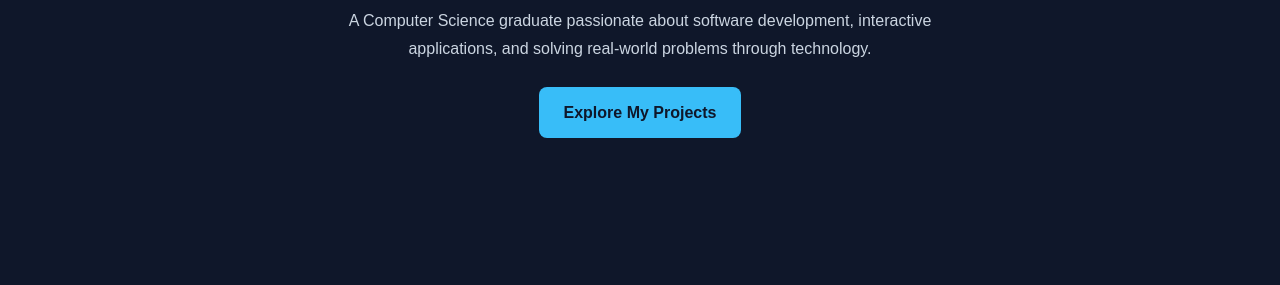
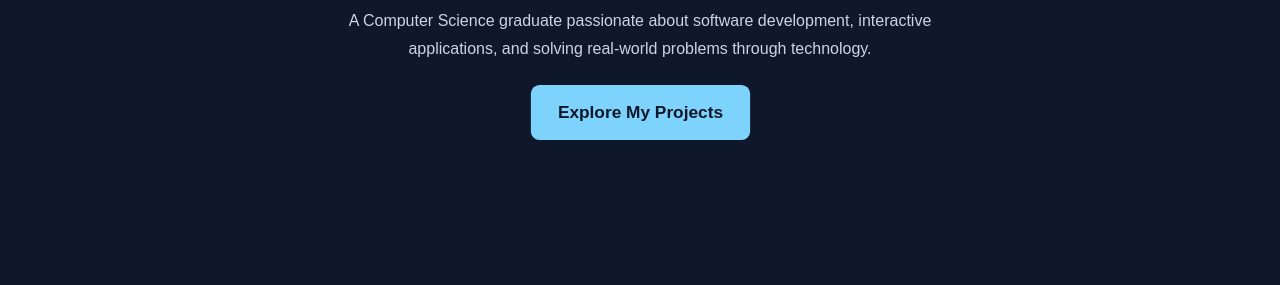
Before and after one commit to foonyx/foonyx.github.io, a plain HTML site: page index.html in a window 1280 px wide. In both pictures the pointer is over the link "Explore My Projects". Shown: the part 271-556 px from the top of the page. Drawn offline with Linux system fonts and the light colour scheme.

Commit message:
Add hover effect and transition to button styles

```diff
--- a/index.html
+++ b/index.html
@@ -69,6 +69,12 @@
             text-decoration: none;
             border-radius: 8px;
             font-weight: bold;
+            transition: transform 0.3s ease, background 0.3s ease;
+        }
+
+        .button:hover {
+            transform: scale(1.08);
+            background: #7dd3fc;
         }
 
         section {
```
